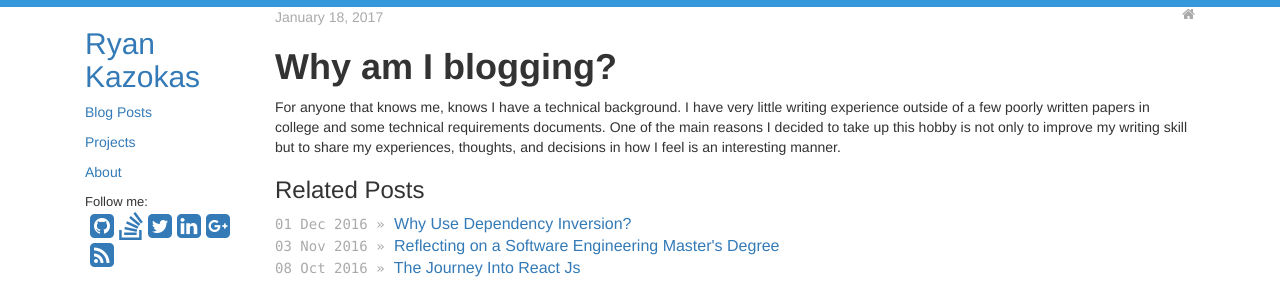
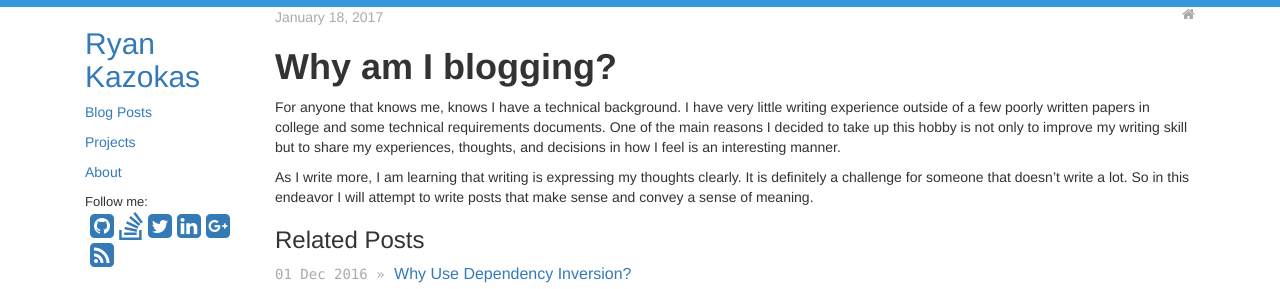
Before and after one commit to ryankazokas/ryankazokas.github.io, a Jekyll site: the page built from _posts/2017-01-18-why-am-i-blogging.markdown, in a window 1280 px wide, cut to the strip 0-289 px from the top of the page. Built offline with Jekyll 4.4.1, drawn with Linux system fonts in a browser that asks for light colours; nearby versions of some CDN libraries; our own code applies the rules of GitHub Pages for plain Markdown files.

Commit message:
Updated Why Am I Blogging

```diff
--- a/_posts/2017-01-18-why-am-i-blogging.markdown
+++ b/_posts/2017-01-18-why-am-i-blogging.markdown
@@ -8,3 +8,5 @@ tags:
 ---
 
 For anyone that knows me, knows I have a technical background. I have very little writing experience outside of a few poorly written papers in college and some technical requirements documents. One of the main reasons I decided to take up this hobby is not only to improve my writing skill but to share my experiences, thoughts, and decisions in how I feel is an interesting manner.
+
+As I write more, I am learning that writing is expressing my thoughts clearly. It is definitely a challenge for someone that doesn't write a lot. So in this endeavor I will attempt to write posts that make sense and convey a sense of meaning.
```
